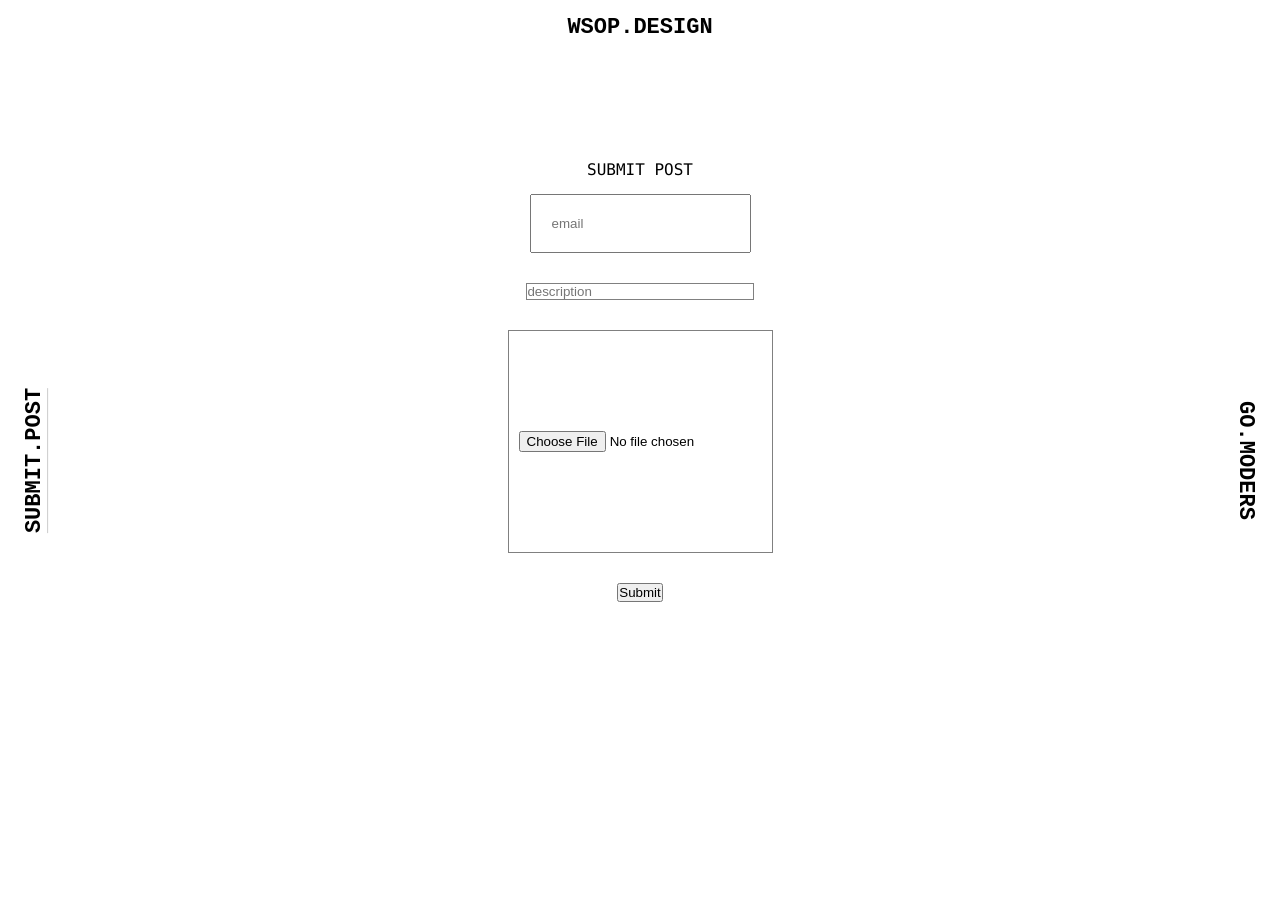
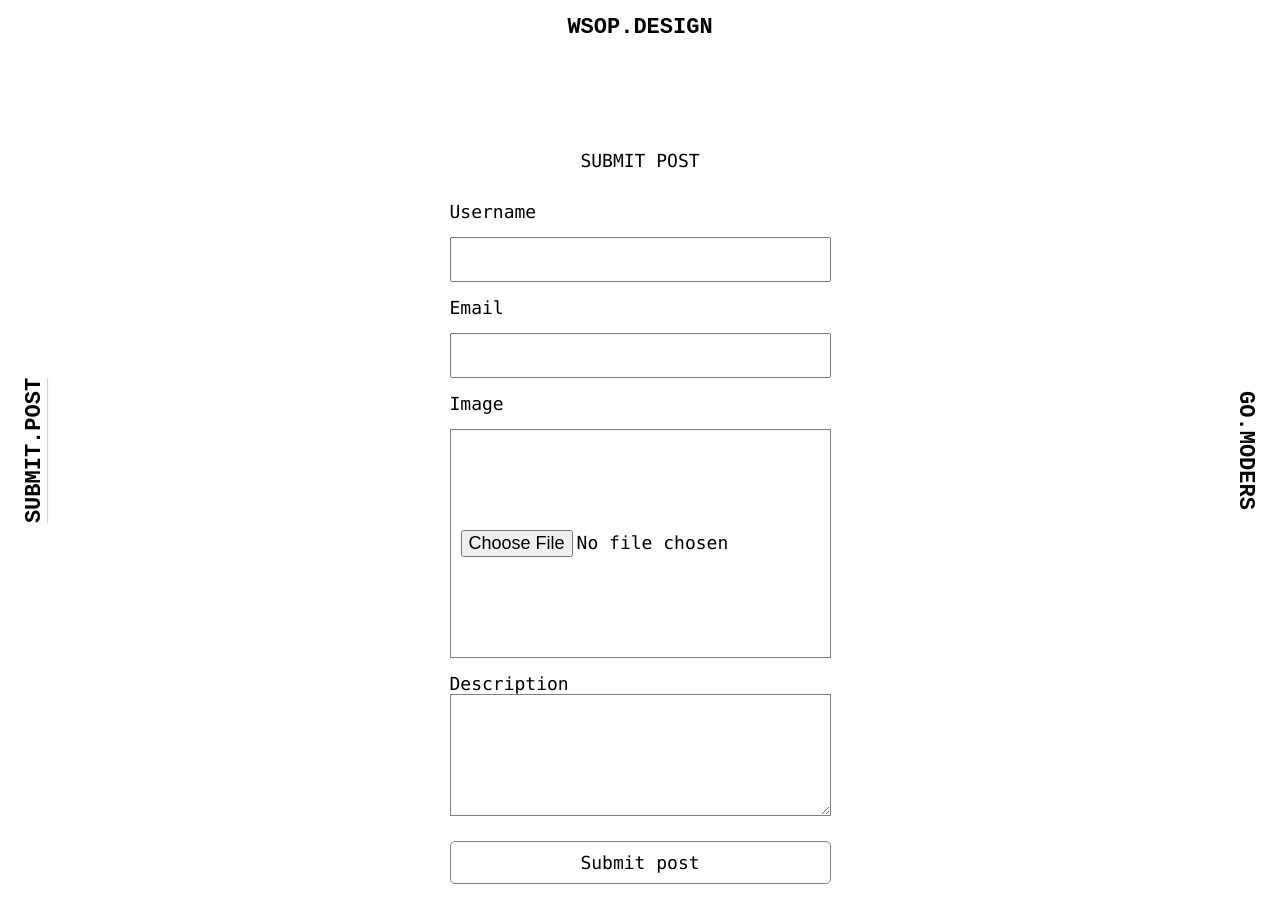
Before and after one commit to ext33/wsop-design, a React (Create React App) app in the folder front/: page /submit-post in a window 1280 px wide. Shown: the top 922 px of the page. Before the commit the page ends 800 px from the top, so only its background shows below. Built offline with nearby package versions, Linux system fonts and the light colour scheme; the HTML template or start-up script is replaced by a standard one.

Commit message:
upd form styles, add username field

```diff
--- a/front/src/Components/Pages/SubmitPostPage/Form.js
+++ b/front/src/Components/Pages/SubmitPostPage/Form.js
@@ -6,10 +6,19 @@ function Form (props){
             <div className='form-title'>
                 SUBMIT POST
             </div>
-            <input className='input input-main' placeholder={'email'} type={'email'} id={'email'} onChange={props.changeHandler} />
-            <input className='input input-main' placeholder={'description'} type={'textarea'} id={'description'} onChange={props.changeHandler} />
-            <input className='input input-main' placeholder={'choose image'} type={'file'} id={'image'} onChange={props.changeHandler} />
-            <input className='input input-submit' value={'Submit'} type={'submit'} onClick={props.submitHandler} />
+            <div className='form-main'>
+            <label>Username</label>
+            <input className='input input-main' type={'text'} id={'username'} onChange={props.changeHandler} />
+            <label>Email</label>
+            <input className='input input-main' type={'email'} id={'email'} onChange={props.changeHandler} />
+            <label>Image</label>
+            <input className='input input-main' type={'file'} id={'image'} onChange={props.changeHandler} />
+            <label>Description</label>
+            <textarea className='input' id={'description'} onChange={props.changeHandler} />
+            <button className='input input-submit' onClick={props.submitHandler}>
+                Submit post
+            </button>
+            </div>
         </form>
     )
 }
--- a/front/src/Components/Pages/SubmitPostPage/SubmitPostPage.js
+++ b/front/src/Components/Pages/SubmitPostPage/SubmitPostPage.js
@@ -3,6 +3,7 @@ import Form from './Form'
 
 function SubmitPostPage() {
     let [state, setState] = useState({
+        username: null,
         email: null,
         description: null,
         image: null,
@@ -17,7 +18,7 @@ function SubmitPostPage() {
         })
     }
 
-    function Submit(){
+    function SubmitForm(){
 
     }
 
@@ -25,7 +26,7 @@ function SubmitPostPage() {
         <div id='SubmitPostPage'>
             <Form
                 changeHandler={event=>ChangeInput(event.target.value, event.target.id)}
-                submitHandler={Submit}
+                submitHandler={SubmitForm}
             />
         </div>
     )
--- a/front/src/Styles/App.sass
+++ b/front/src/Styles/App.sass
@@ -50,7 +50,7 @@
   justify-content: center
 
 .main
-  margin-top: 60px
+  margin-top: 50px
   margin-left: 70px
   margin-right: 70px
   padding: 100px 0
--- a/front/src/Styles/Form.sass
+++ b/front/src/Styles/Form.sass
@@ -4,15 +4,33 @@ form
   align-items: center
   flex-direction: column
   flex-wrap: wrap
+  font-size: 18px
 
 .form-title
   text-align: center
 
 input
   margin: 15px 0
+  font-family: "Bitstream Vera Sans Mono", Monaco, "Courier New", Courier, monospace
+  font-size: 18px
 
 .input-main
-  padding: 20px
+  padding: 10px
+
+.input-submit
+  margin-top: 25px
+  padding: 10px 0
+  background: none
+  border: 1px solid gray
+  border-radius: 5px
+  font-family: "Bitstream Vera Sans Mono", Monaco, "Courier New", Courier, monospace
+  font-size: 18px
+
+.form-main
+  display: flex
+  justify-content: left
+  flex-direction: column
+  margin-top: 30px
 
 #image
   border: 1px solid gray
@@ -21,5 +39,6 @@ input
 
 #description
   border: 1px solid gray
-  padding: 0
-  width: 85%
+  height: 100px
+  padding: 10px
+  font-size: 18px
```
